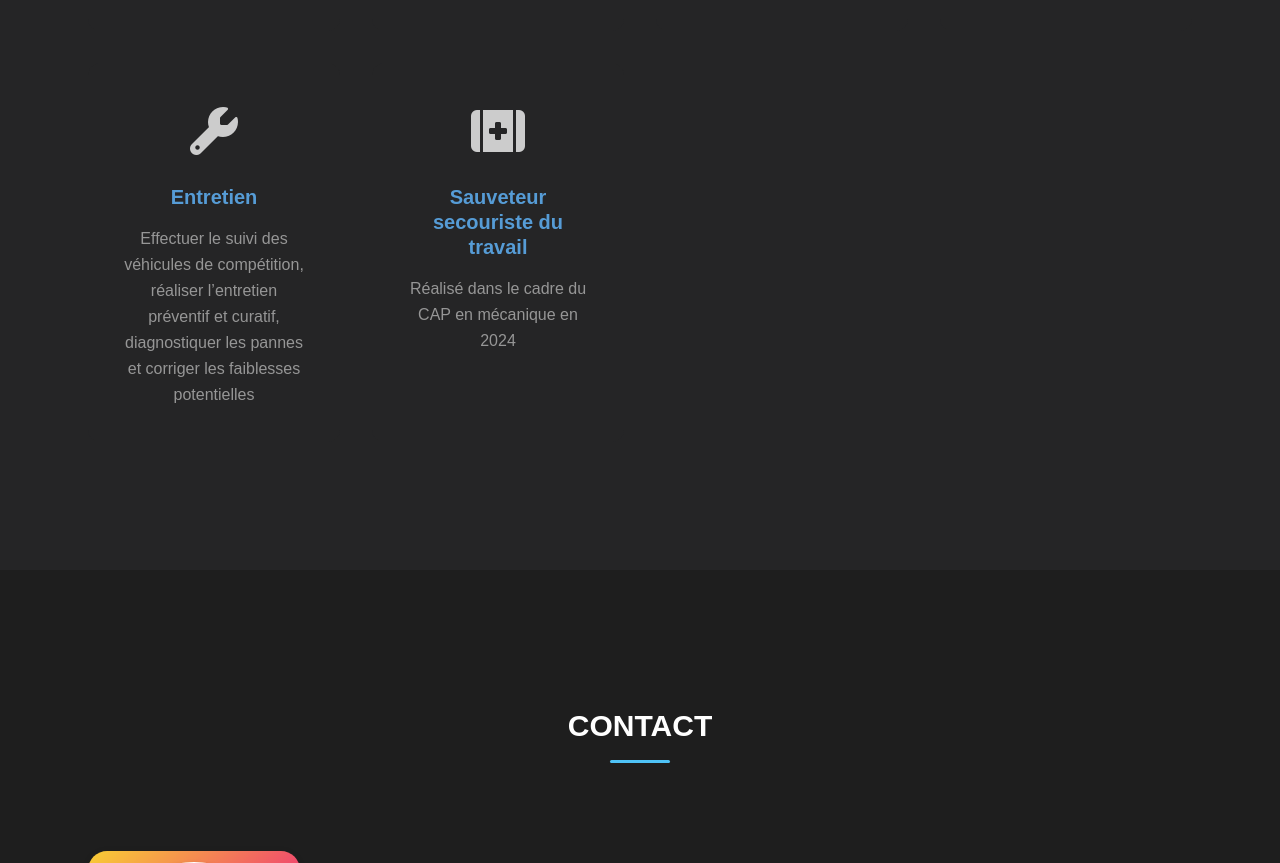
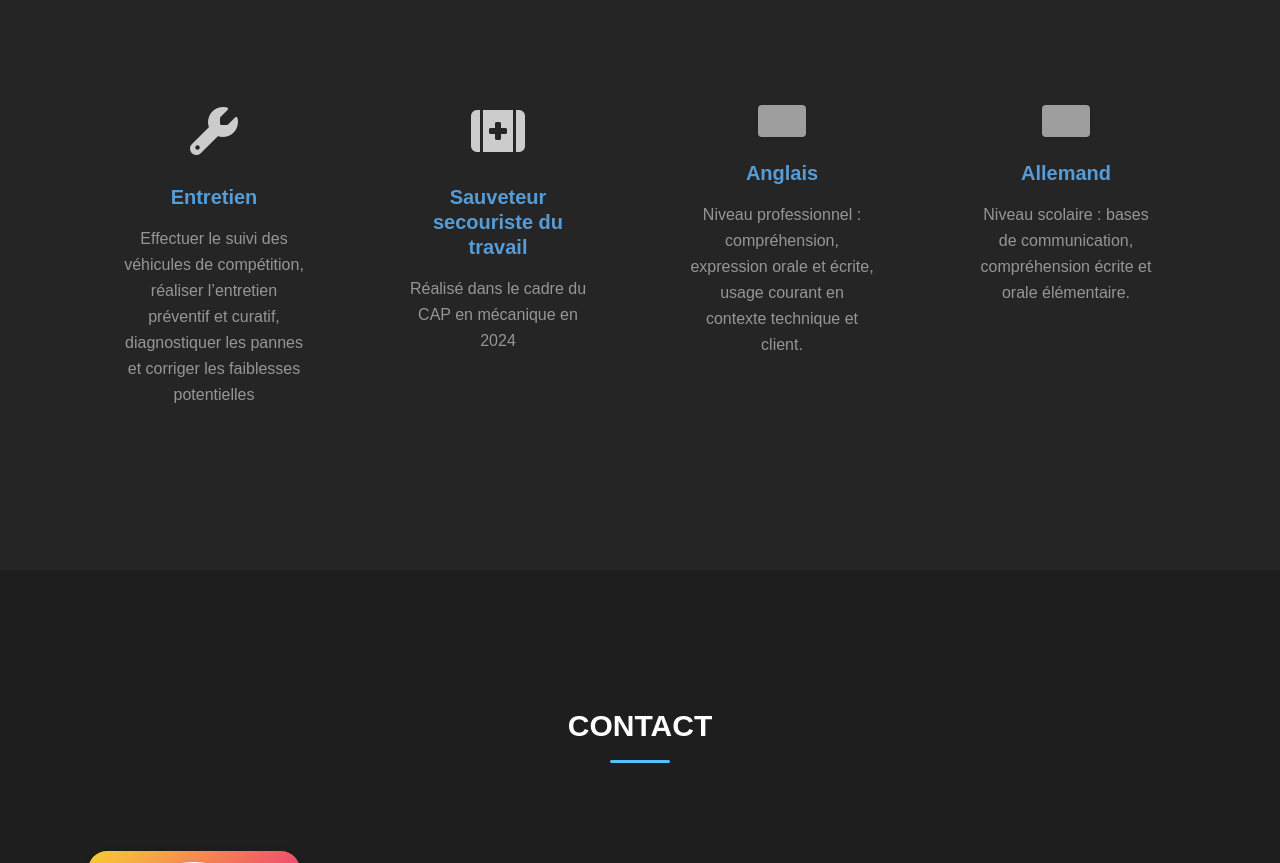
Before and after one commit to TSupra5/Portfolio, a website with bundled scripts: page index.html in a window 1280 px wide. Shown: the part 4409-5272 px from the top of the page. Built offline with nearby package versions, Linux system fonts and the light colour scheme; grey boxes are pictures that could not be loaded.

Commit message:
FEAT : Added language skills cards [#4]

```diff
--- a/index.html
+++ b/index.html
@@ -212,6 +212,21 @@
 
                     <p>Réalisé dans le cadre du CAP en mécanique en 2024</p>
                 </div>
+
+                <div class="experience-card">
+                <div class="experience-icon" style="display:flex;justify-content:center;align-items:center;height:48px;">
+                    <img src="https://cdn.jsdelivr.net/gh/hjnilsson/country-flags/svg/gb.svg" alt="UK Flag" style="width:48px;height:32px;vertical-align:middle;border-radius:4px;box-shadow:0 1px 4px rgba(0,0,0,0.10);display:block;">
+                </div>
+                <h3>Anglais</h3>
+                <p>Niveau professionnel : compréhension, expression orale et écrite, usage courant en contexte technique et client.</p>
+            </div>
+            <div class="experience-card">
+                <div class="experience-icon" style="display:flex;justify-content:center;align-items:center;height:48px;">
+                    <img src="https://cdn.jsdelivr.net/gh/hjnilsson/country-flags/svg/de.svg" alt="German Flag" style="width:48px;height:32px;vertical-align:middle;border-radius:4px;box-shadow:0 1px 4px rgba(0,0,0,0.10);display:block;">
+                </div>
+                <h3>Allemand</h3>
+                <p>Niveau scolaire : bases de communication, compréhension écrite et orale élémentaire.</p>
+            </div>
             </div>
         </div>
     </section>
```
